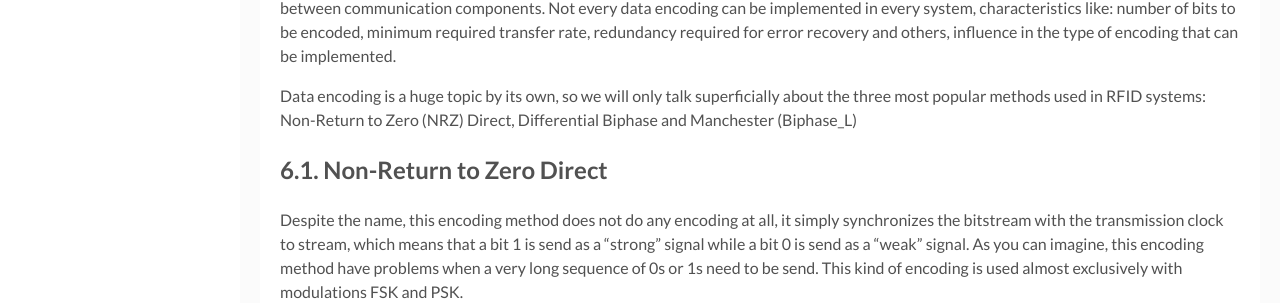
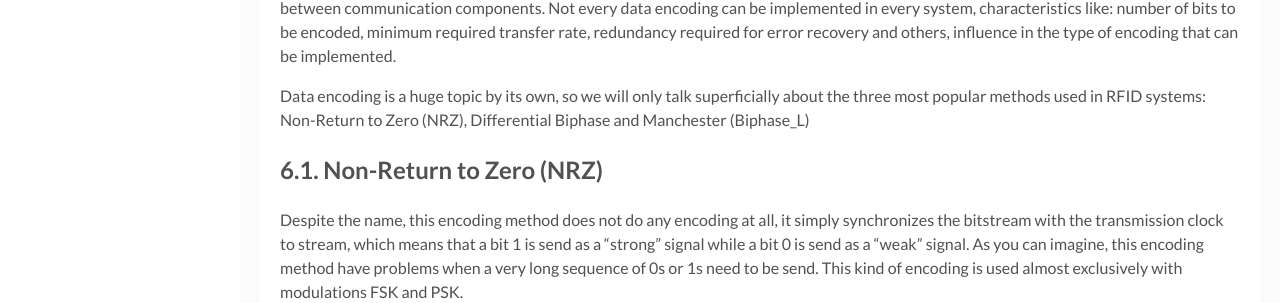
Before and after one commit to foliedun/foliedun.github.io, a Jekyll site: the page built from WIP/2024-07-06-rfid-part5.markdown, in a window 1280 px wide. Shown: the part 264-567 px from the top of the page. Built offline with Jekyll 4.4.1, drawn with Linux system fonts in a browser that asks for light colours.

Commit message:
Update 2024-07-06-rfid-part5.markdown

```diff
--- a/WIP/2024-07-06-rfid-part5.markdown
+++ b/WIP/2024-07-06-rfid-part5.markdown
@@ -12,9 +12,9 @@ tags: [RFID]
 
 Data encoding is the process of changing the bitstream (a sequence of 0s and 1s) of data to a format so they can travel safely along the path between communication components. Not every data encoding can be implemented in every system, characteristics like: number of bits to be encoded, minimum required transfer rate, redundancy required for error recovery and others, influence in the type of encoding that can be implemented.
 
-Data encoding is a huge topic by its own, so we will only talk superficially about the three most popular methods used in RFID systems: Non-Return to Zero (NRZ) Direct, Differential Biphase and Manchester (Biphase_L)
+Data encoding is a huge topic by its own, so we will only talk superficially about the three most popular methods used in RFID systems: Non-Return to Zero (NRZ), Differential Biphase and Manchester (Biphase_L)
 
-## 6.1. Non-Return to Zero Direct
+## 6.1. Non-Return to Zero (NRZ)
 
 Despite the name, this encoding method does not do any encoding at all, it simply synchronizes the bitstream with the transmission clock to stream, which means that a bit 1 is send as a "strong" signal while a bit 0 is send as a "weak" signal. As you can imagine, this encoding method have problems when a very long sequence of 0s or 1s need to be send. This kind of encoding is used almost exclusively with modulations FSK and PSK.
 
```
